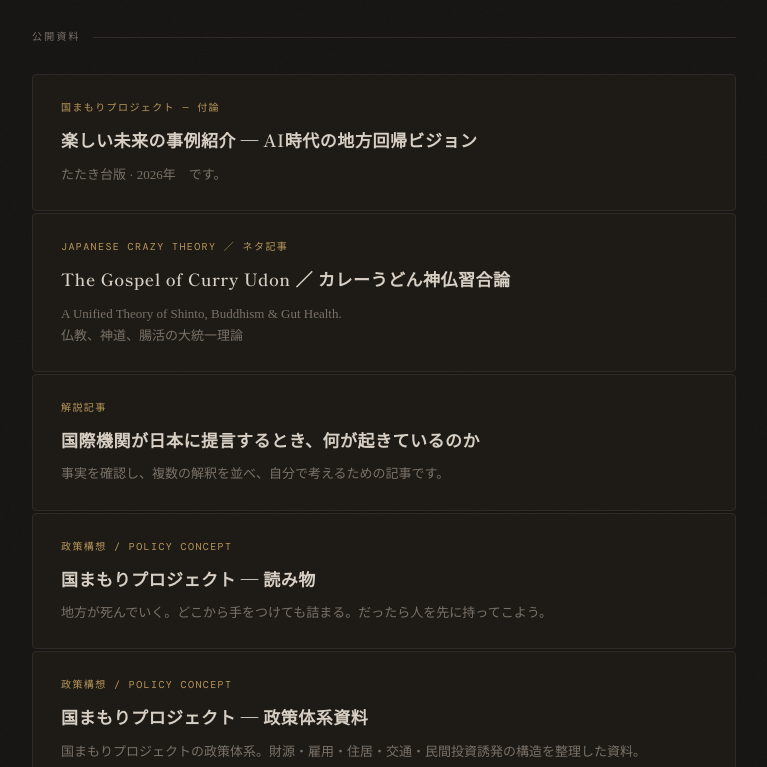
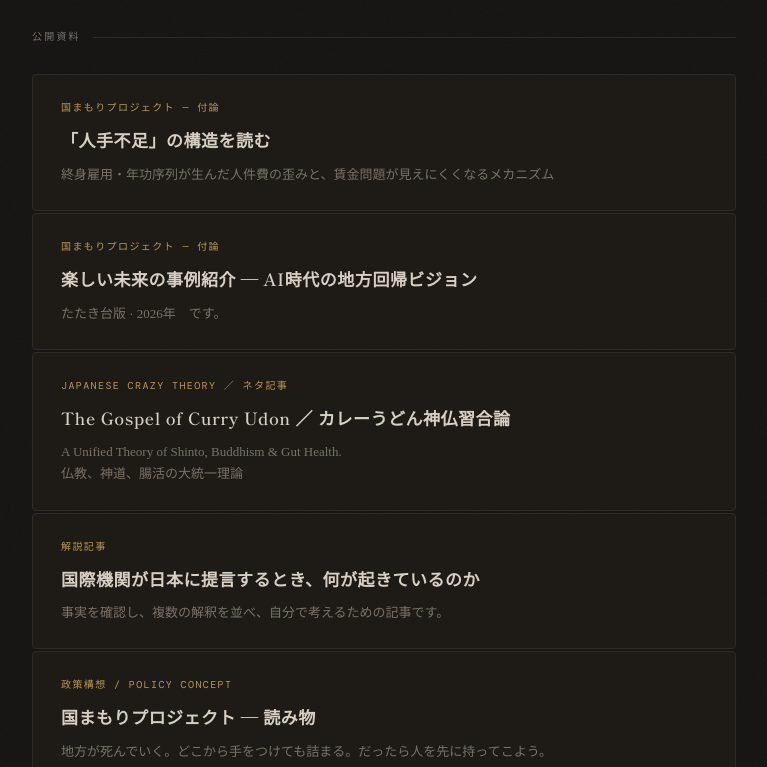
Before and after one commit to maskedrider88/maskedrider88.github.io, a Jekyll site: the page index.html, which Jekyll copies as it is, in a window 1280 px wide and 900 px high, scrolled down 400 px, cut to the strip 133-900 px from the top of the window. Shown: the whole strip, without its empty margins (256-1023 px from the left). Built offline with Jekyll 4.4.1, drawn with Linux system fonts in a browser that asks for light colours; some web fonts are replaced.

Commit message:
Update index.html

```diff
--- a/index.html
+++ b/index.html
@@ -236,6 +236,12 @@
 
         <a class="card" href="ai_chihou_vision.html">
           <p class="card-tag">国まもりプロジェクト — 付論</p>
+          <p class="card-title">「人手不足」の構造を読む</p>
+          <p class="card-desc">終身雇用・年功序列が生んだ人件費の歪みと、賃金問題が見えにくくなるメカニズム</p>
+        </a>
+
+        <a class="card" href="ai_chihou_vision.html">
+          <p class="card-tag">国まもりプロジェクト — 付論</p>
           <p class="card-title">楽しい未来の事例紹介 — AI時代の地方回帰ビジョン</p>
           <p class="card-desc">たたき台版 · 2026年　です。</p>
         </a>
```
